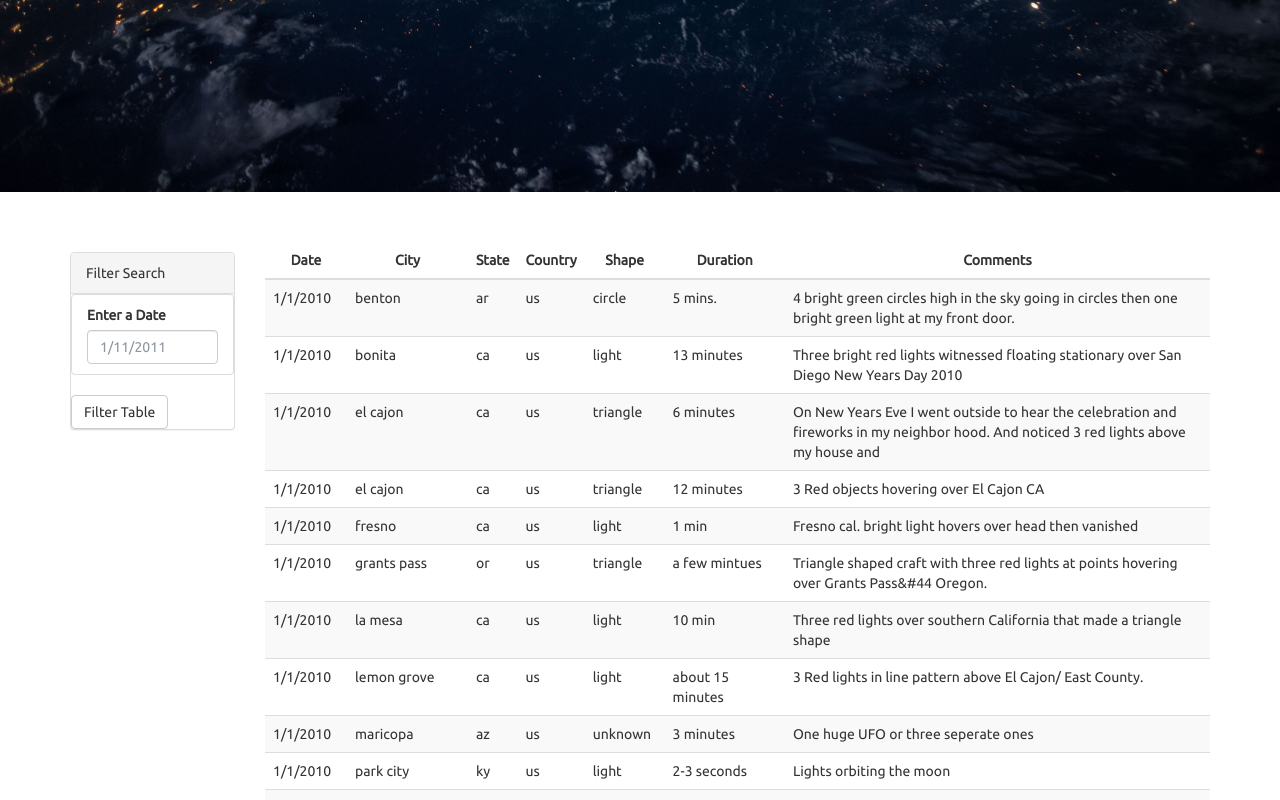
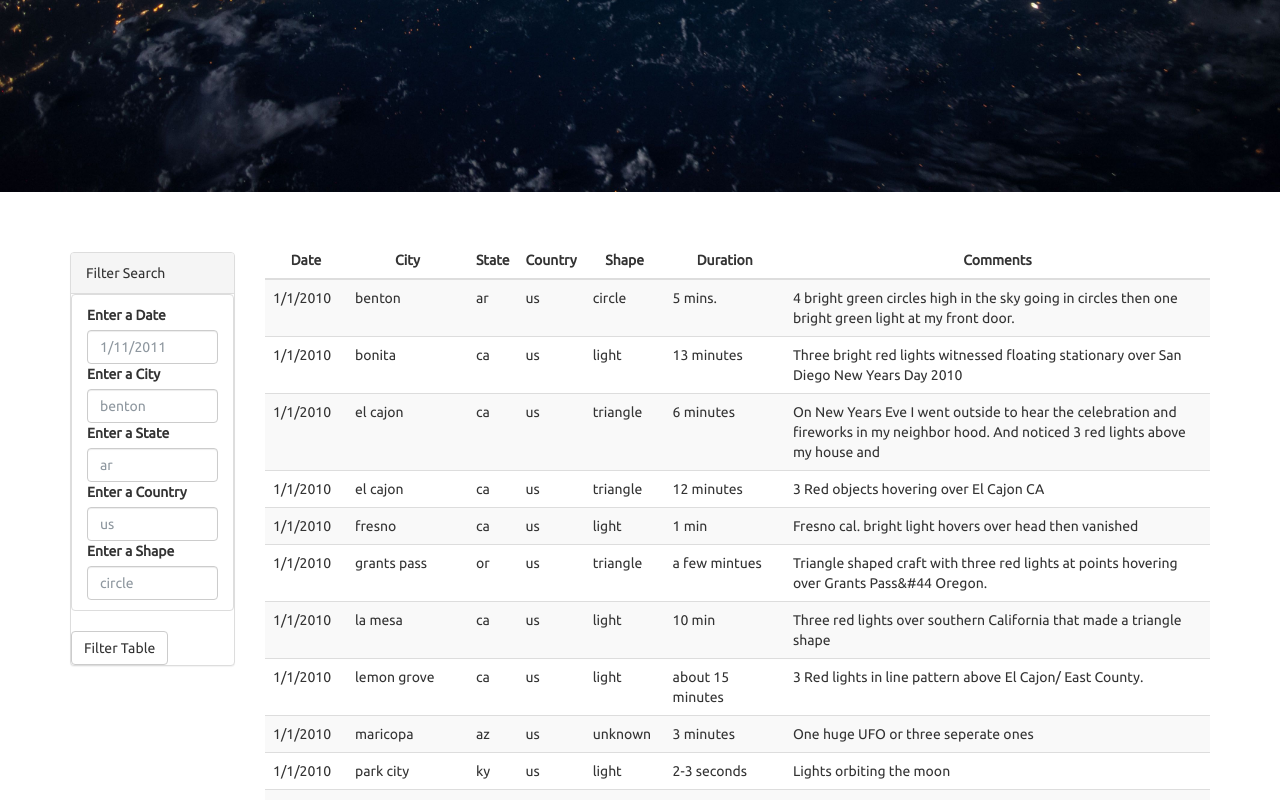
Before and after one commit to NingXie001/UFOsighting-Filter, a plain HTML site: page index.html in a window 1280 px wide. Shown: the part 420-1220 px from the top of the page. Drawn offline with nearby package versions, Linux system fonts and the light colour scheme.

Commit message:
Change labels for searching

```diff
--- a/index.html
+++ b/index.html
@@ -38,6 +38,14 @@
                       <li class="filter list-group-item">
                         <label for="date">Enter a Date</label>
                         <input class="form-control" id="datetime" type="text" placeholder="1/11/2011">
+                        <label for="city">Enter a City</label>
+                        <input class="form-control" id="city" type="text" placeholder="benton">
+                        <label for="state">Enter a State</label>
+                        <input class="form-control" id="state" type="text" placeholder="ar">
+                        <label for="country">Enter a Country</label>
+                        <input class="form-control" id="country" type="text" placeholder="us">
+                        <label for="shape">Enter a Shape</label>
+                        <input class="form-control" id="shape" type="text" placeholder="circle">
                       </li>
                     </ul>
                   </div>
```
